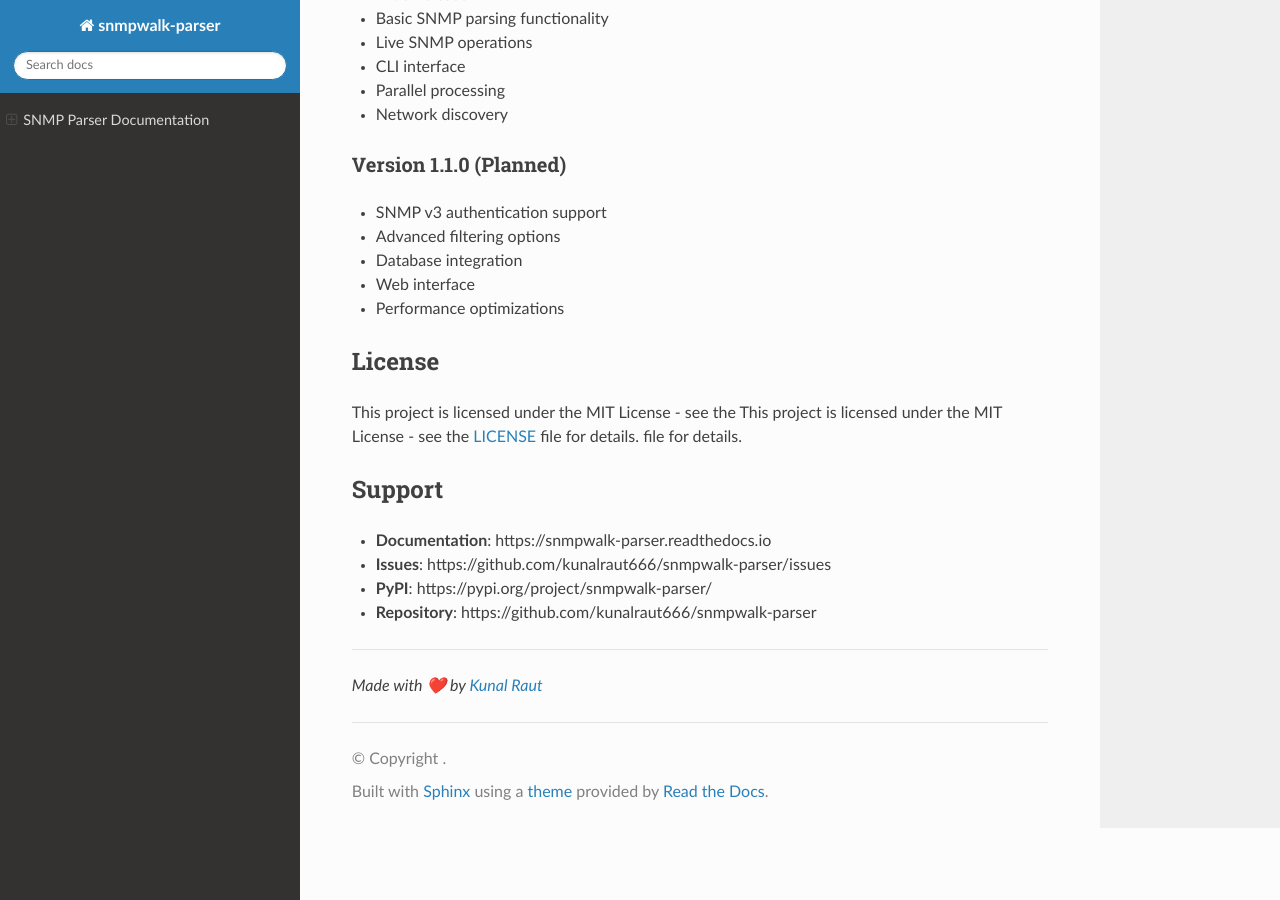
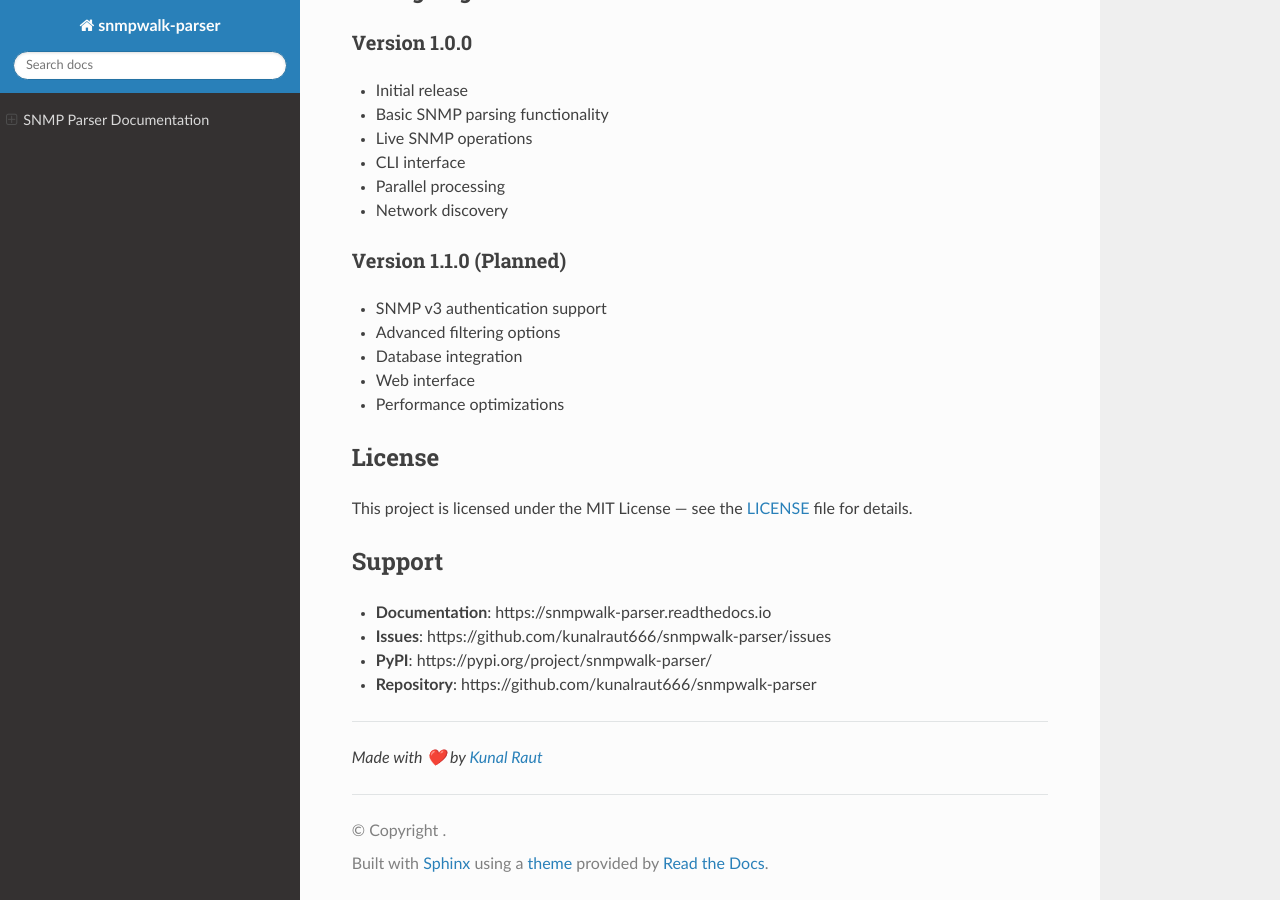
Before and after one commit to kunalraut666/snmpwalk-parser, a Sphinx documentation site: the page built from docs/index.md, in a window 1280 px wide and 900 px high, scrolled down 17270 px. Built offline with Sphinx 7.4.7 and the Read the Docs theme 3.1.0, drawn with Linux system fonts in a browser that asks for light colours; some of the changed text lies outside the part shown.

Commit message:
updated documentation

```diff
--- a/docs/index.md
+++ b/docs/index.md
@@ -869,8 +873,8 @@
 
 ## License
 
-This project is licensed under the MIT License - see the This project is licensed under the MIT License - see the [LICENSE](https://github.com/kunalraut666/snmpwalk-parser/blob/main/LICENSE) file for details.
- file for details.
+This project is licensed under the MIT License — see the [LICENSE](https://github.com/kunalraut666/snmpwalk-parser/blob/main/LICENSE) file for details.
+
 
 ## Support
 
```
Also changed, not shown: other parts of docs/index.md (+4 -0 lines), README.md (+21 -1 lines).
